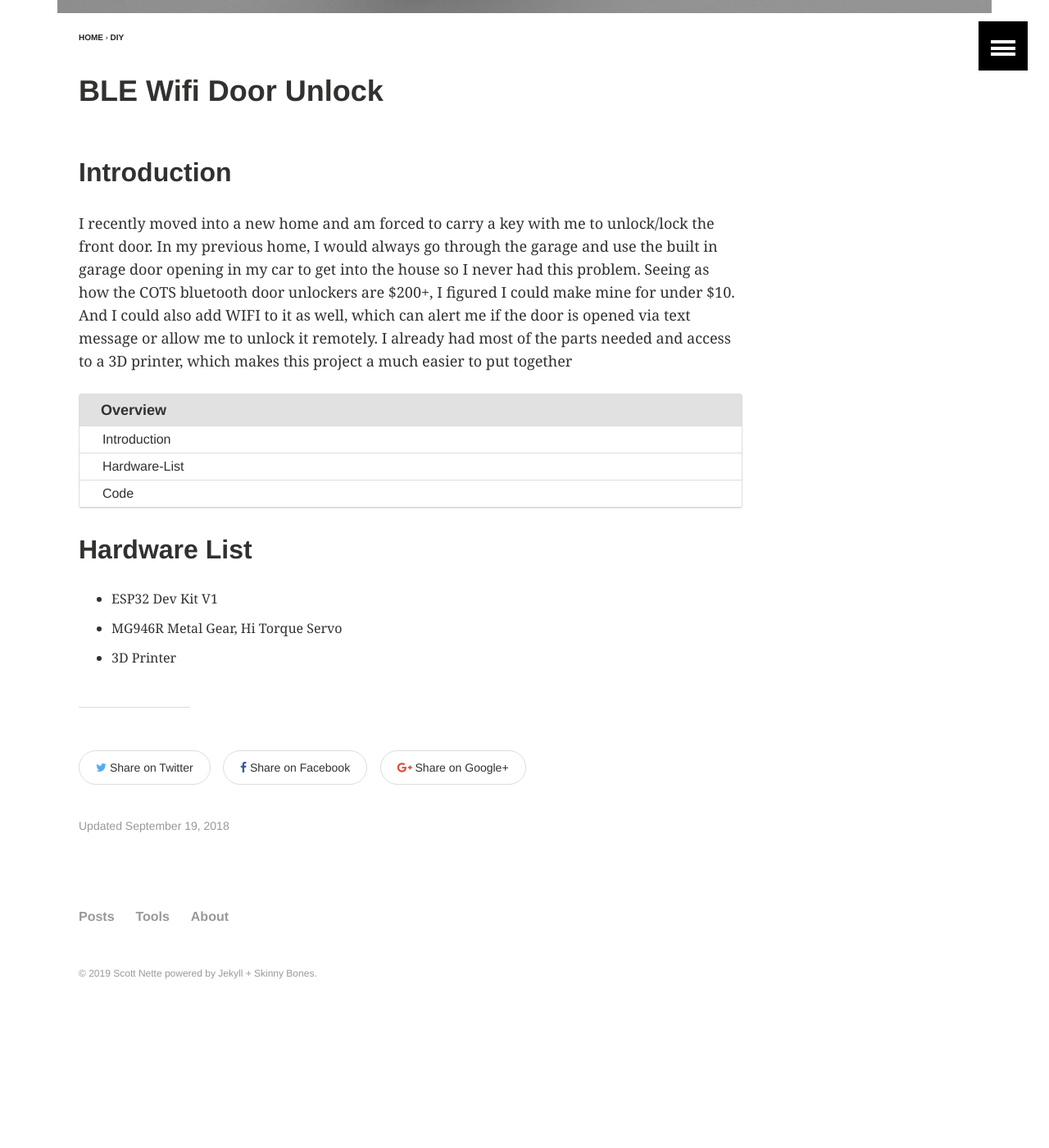
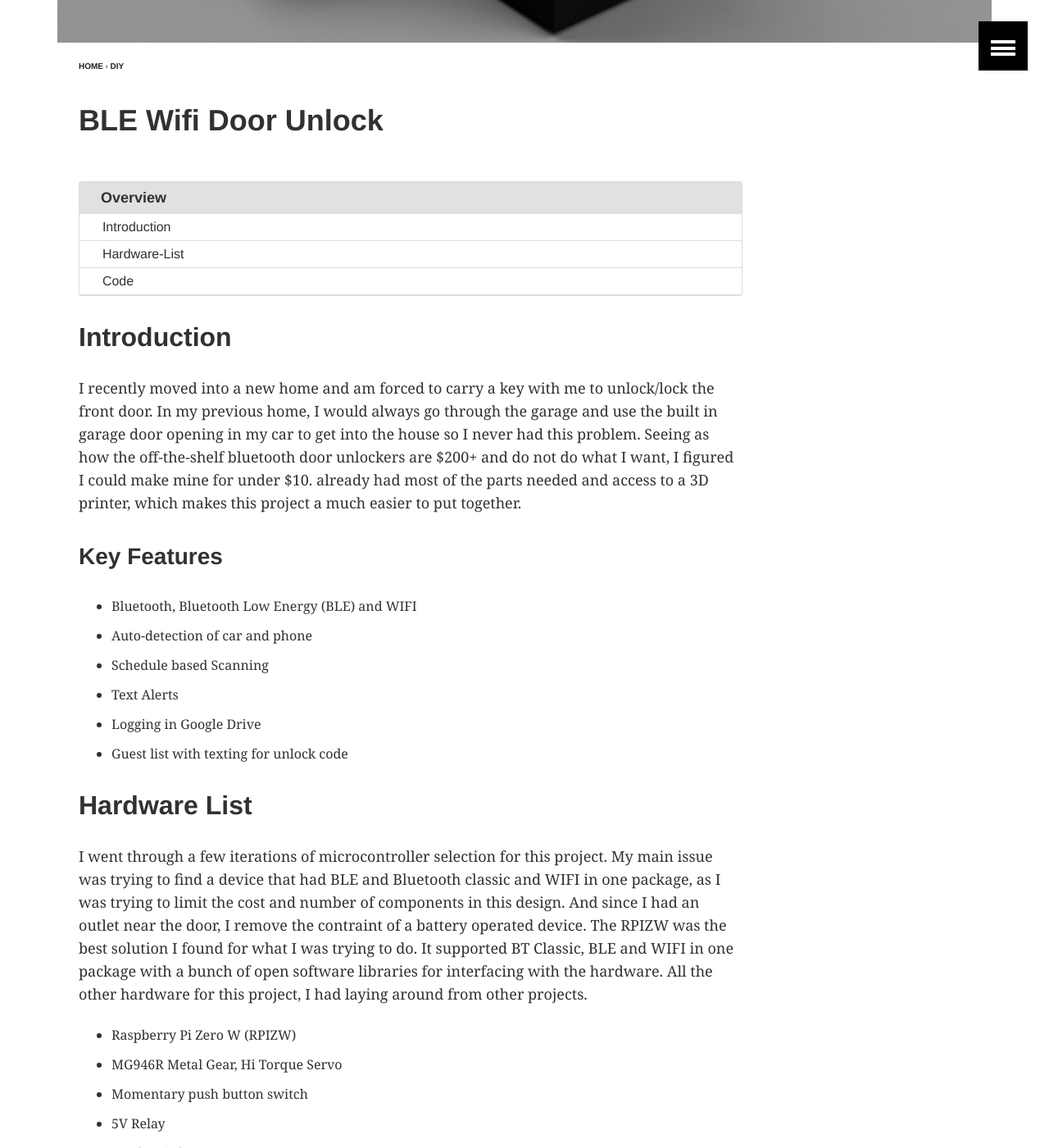
Before and after one commit to ScottNette/ScottNette.github.io, a Jekyll site: the page built from _posts/2018-09-19-BLE_WIFI_Unlocker.md, in a window 1280 px wide and 1400 px high, scrolled down 553 px. Shown: the whole window at 82% size. Built offline with Jekyll 4.4.1, drawn with Linux system fonts in a browser that asks for light colours; before the commit the page ends 1826 px from its top, so only the background shows below that; some of the changed text lies outside the part shown.

Commit message:
Updated posts

```diff
--- /dev/null
+++ b/_plugins/youtube.rb
@@ -0,0 +1,30 @@
+class YouTube < Liquid::Tag
+  Syntax = /^\s*([^\s]+)(\s+(\d+)\s+(\d+)\s*)?/
+
+  def initialize(tagName, markup, tokens)
+    super
+
+    if markup =~ Syntax then
+      @id = $1
+
+      if $2.nil? then
+          @width = 560
+          @height = 420
+      else
+          @width = $2.to_i
+          @height = $3.to_i
+      end
+    else
+      raise "No YouTube ID provided in the \"youtube\" tag"
+    end
+  end
+
+  def render(context)
+    # "<iframe width=\"#{@width}\" height=\"#{@height}\" src=\"http://www.youtube.com/embed/#{@id}\" frameborder=\"0\"allowfullscreen></iframe>"
+   # "<iframe width=\"#{@width}\" height=\"#{@height}\" src=\"http://www.youtube.com/embed/#{@id}\"></iframe>"
+	 "<iframe width=\"#{@width}\" height=\"#{@height}\" src=\"https://www.youtube.com/embed/#{@id}\" frameborder=\"0\" allowfullscreen></iframe>"
+
+  end
+
+  Liquid::Template.register_tag "youtube", self
+end
--- a/_posts/2018-09-19-BLE_WIFI_Unlocker.md
+++ b/_posts/2018-09-19-BLE_WIFI_Unlocker.md
@@ -7,26 +7,65 @@
   feature: doorunlock_3D.png
 ---
 
-<h2 id="intro">Introduction</h2>
-I recently moved into a new home and am forced to carry a key with me to unlock/lock the front door.  In my previous home, I would always go through the garage and use the built in garage door opening in my car to get into the house
-so I never had this problem.  Seeing as how the COTS bluetooth door unlockers are $200+, I figured I could make mine for under $10.  And I could also add WIFI to it as well, which can alert me if the door is opened via text message or
-allow me to unlock it remotely.  I already had most of the parts needed and access to a 3D printer, which makes this project a much easier to put together
-
 
 <nav class="toc">
 <ul id="markdown-toc">
   <li><a href="#intro" id="markdown-toc-intro">Introduction</a></li>
   <li><a href="#hardware-list" id="markdown-toc-hardware-list">Hardware-List</a></li>
   <li><a href="#code" id="markdown-toc-code">Code</a></li>
-
 </ul>
 
 </nav>
 
 
+<h2 id="intro">Introduction</h2>
+I recently moved into a new home and am forced to carry a key with me to unlock/lock the front door.  In my previous home, I would always go through the garage and use the built in garage door opening in my car to get into the house
+so I never had this problem.  Seeing as how the off-the-shelf bluetooth door unlockers are $200+ and do not do what I want, I figured I could make mine for under $10.   already had most of the parts needed and access to a 3D printer, which makes this project a much easier to put together.
+
+<h3 id="keyfeat">Key Features</h3>
+<ul>
+  <li>Bluetooth, Bluetooth Low Energy (BLE) and WIFI</li>
+  <li>Auto-detection of car and phone</li>
+  <li>Schedule based Scanning</li>
+  <li>Text Alerts</li>
+  <li>Logging in Google Drive</li>
+  <li>Guest list with texting for unlock code</li>
+</ul>
+
+
+
 <h2 id="hardware-list">Hardware List</h2>
+
+I went through a few iterations of microcontroller selection for this project.  My main issue was trying to find a device that had BLE and Bluetooth classic and WIFI in one package, as I was trying to limit the cost and number of components in this design.  And since I had an outlet near the door, I remove the contraint of a battery operated device.  The RPIZW was the best solution I found for what I was trying to do.   It supported BT Classic, BLE and WIFI in one package with a bunch of open software libraries for interfacing with the hardware.  All the other hardware for this project, I had laying around from other projects.
+
 <ul>
-  <li>ESP32 Dev Kit V1</li>
+  <li>Raspberry Pi Zero W (RPIZW)</li>
   <li>MG946R Metal Gear, Hi Torque Servo</li>
-  <li>3D Printer</li>
+  <li>Momentary push button switch</li>
+  <li>5V Relay</li>
+  <li>Reed Switch (NO or NC)</li>
+  <li>PCB Shield</li>
 </ul>
+
+
+A small shield was also created for the RPIZW for all the external hardware to plug into.  It was all fit on a 1"x 1" PCB with headers that plug right into the RPIZW.
+
+
+![Schematic](/images/BTSU_shield.png)
+
+
+<h2 id="software-list">Software Setup</h2>
+
+Getting started was relatively straightforward with setting up Raspberian (linux distro for the RPIZW) and Python was chosen for this project.  With many libraries availble in Python, it was pretty simple to find what I needed.  Expanding upon the key features of the project, the software features needed can be split up.
+
+<h6>GMail</h6>
+GMail was used to quickly setup a way to communicate to the RPIZW and a cell phone.  A cell phone can text the email account and using STMP/IMAP protocols, the RPIZW can read the message sent from the phone and respond back to it.  The RPIZW is setup so every 10 seconds it searches GMail for particular keywords that match an allowed command.  If it matches a command, it then verifies that the sender is on the allow list before the command is executed.
+
+<h6>GPIO</h6>
+A few GPIO  ports are needed for interfacing to the servo and switches.  Raspberian has a built int library called Rpi.GPIO.  Basic setup for choosing inputs/outputs and setting up PWM to conntrol the servo.
+
+<h6>Google Sheets</h6>
+Google provides an API for accessing Google Sheets from remote devices.  The packages used for this were gspread and oauth2client.  The logging happens every time the door is opened and closed.  The device used and time is also recorded in the log.
+
+<h6>Bluetooth</h6>
+Raspberian also has built in support for bluetooth with a Python packages readily available.  With a supplied list of BT MAC addresses, the RPIZW will try to acquire the name of the BT device.  If the name received matches the allowed list, the device will be allowed to communicate with the Door Unlocker.
```
Also changed, not shown: _posts/2018-09-19-GPS_Logger.md (+4 -3 lines), _posts/2018-10-22-Power_Supply.md (+13 -7 lines), _posts/2019-01-07-Weather Station.md (added, +19 -0 lines), index.md (+8 -3 lines), images/400x250 - Copy.gif (added), images/BTSU_shield.PNG (added), images/doorunlock_3D.png, images/ws_schem.PNG (added), images/ws_schem2.PNG (added), 3 other files.
